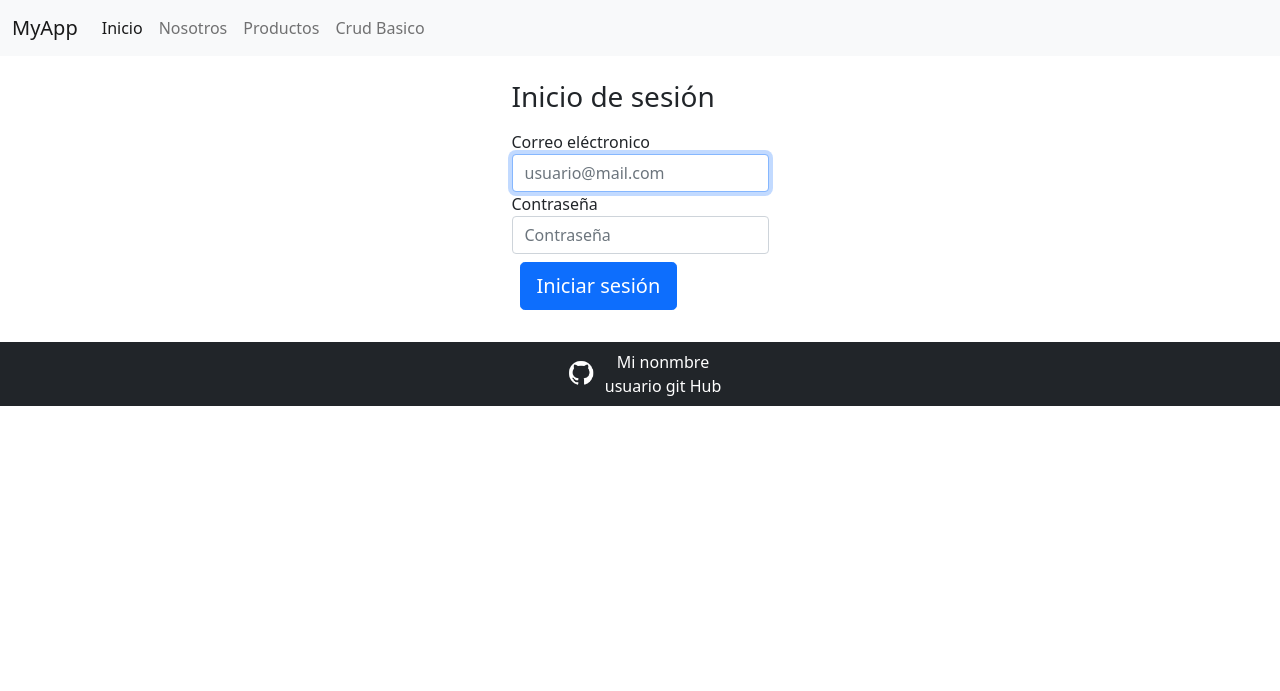
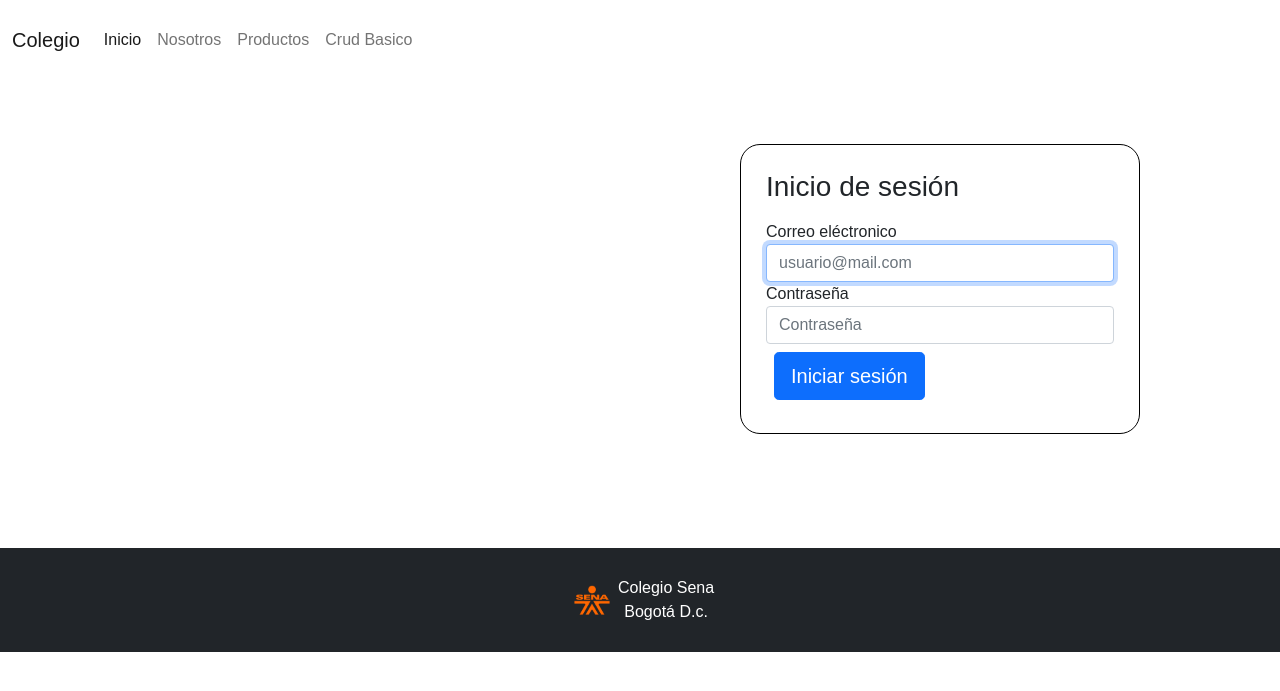
Before and after one commit to PaolaRoa/php-sena, a PHP site: page /vistas/layout.php in a window 1280 px wide. Shown: the top 691 px of the page. Run offline with PHP 8.4, Linux system fonts and the light colour scheme.

Commit message:
cambios menu principal

```diff
--- /dev/null
+++ b/assets/css/layout.css
@@ -0,0 +1,44 @@
+*{
+    margin: 0;
+    padding: 0;
+    box-sizing: border-box;
+  }
+
+  body{
+    font-family: 'Poppins', sans-serif;
+    font-size: 16px;
+  }
+
+  .navbar{
+    padding: 20px 0;
+  }
+
+
+.estiloLogin{
+    width: 400px ;
+    padding: 25px;
+    border-style: solid;
+    border-radius: 20px;
+    border-color: black;
+    border-width: 1px;
+    margin-top: 40px;
+    position: relative;
+    left: 300px;
+    background-color: rgb(255, 255, 255)
+}
+
+.contenedorPrincipal a{
+  float:none;
+  width: 300px ;
+  color: black;
+}
+
+li a:hover {
+  background-color: #CECCDC;
+}
+
+footer{
+  padding: 20px 0;
+  text-align: center;
+  margin-top: 90px;
+}
--- a/vistas/home.php
+++ b/vistas/home.php
@@ -1,4 +1,6 @@
-<form class="form-signin" action="../controladores/LoginControlador.php" method="POST">
+<link rel="stylesheet" href="../assets/css/layout.css">
+
+<form class="estiloLogin" action="../controladores/LoginControlador.php" method="POST">
   <!-- existe mensaje de error? -->
   <?php
     if(isset($errorMsg)){
--- a/vistas/layout.php
+++ b/vistas/layout.php
@@ -7,15 +7,16 @@
      <!-- Bootstrap CSS -->
      <link href="../assets/css/bootstrap.min.css" rel="stylesheet">
      <link rel="stylesheet" href="../assets/css/misEstilos.css">
-    <title>Taller Boostrap</title>
+     <link rel="stylesheet" href="../assets/css/layout.css">
+    <title>Taller Colegio</title>
 </head>
 <body>
 
     <header>
 
-        <nav class="navbar navbar-expand-lg navbar-light bg-light">
+        <nav class="navbar navbar-expand-lg navbar-light bg-#FFFF00">
             <div class="container-fluid">
-              <a class="navbar-brand" href="../controladores/rutasControlador.php?rutaOpc=0">MyApp</a>
+              <a class="navbar-brand" href="../controladores/rutasControlador.php?rutaOpc=0">Colegio</a>
               <button class="navbar-toggler" type="button" data-bs-toggle="collapse" data-bs-target="#navbarNav" aria-controls="navbarNav" aria-expanded="false" aria-label="Toggle navigation">
                 <span class="navbar-toggler-icon"></span>
               </button>
@@ -30,11 +31,9 @@
                   <li class="nav-item">
                     <a class="nav-link" href="../controladores/rutasControlador.php?rutaOpc=2">Productos</a>
                   </li>
-
                   <li class="nav-item">
                     <a class="nav-link" href="../controladores/rutasControlador.php?rutaOpc=3">Crud Basico</a>
                   </li>
-
                 </ul>
               </div>
             </div>
@@ -43,24 +42,26 @@
     </header>
 
     <main class="col-12 bg-white y p-4 d-flex flex-column align-items-center justify-content-start" >
-    <?php
 
-     if (!isset($vista))
-          $vista="home.php";
+            <?php
 
-        require $vista;
+            if (!isset($vista))
+                  $vista="home.php";
 
-   ?>
+                require $vista;
+
+          ?>
+
     </main>
 
     <footer class="bg-dark d-flex justify-content-lg-around align-items-center">
 
     <div class="d-flex justify-content-lg-around align-items-center m-2">
 
-        <div class="m-2"> <img class="ico" src="../assets/pic/github_w.png" alt=""></div>
+        <div class="m-2"> <img class="ico" src="../assets/pic/logoSena.png" alt=""></div>
         <div class="d-flex flex-column align-items-center">
-             <p class="text-white m-0 p-0"> Mi nonmbre </p>
-             <p class="text-white m-0 p-0 "> usuario git Hub </p>
+             <p class="text-white m-0 p-0"> Colegio Sena </p>
+             <p class="text-white m-0 p-0 "> Bogotá D.c. </p>
         </div>
     </div>
 
```
Also changed, not shown: vistas/nosotros.php (+11 -7 lines), assets/css/misEstilos.css (line endings or trailing spaces), assets/pic/colegio.jpeg (added).
